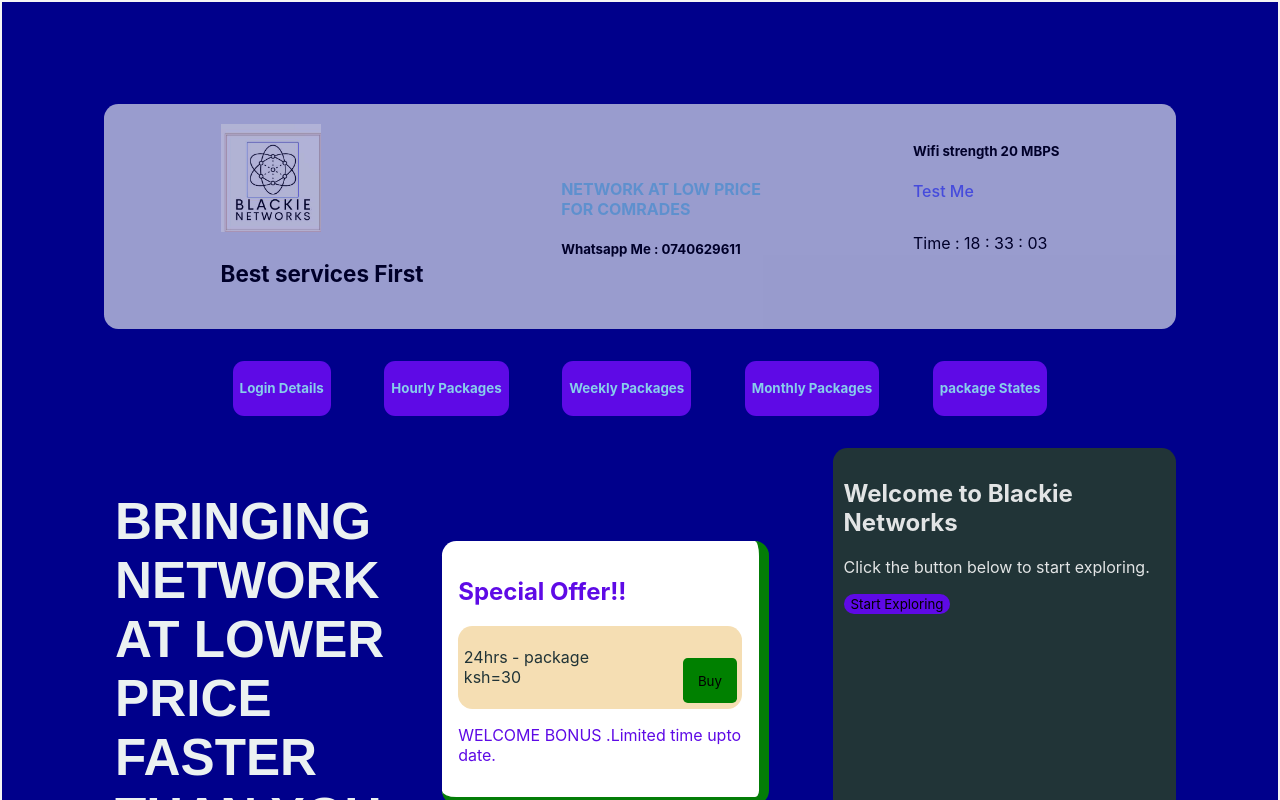
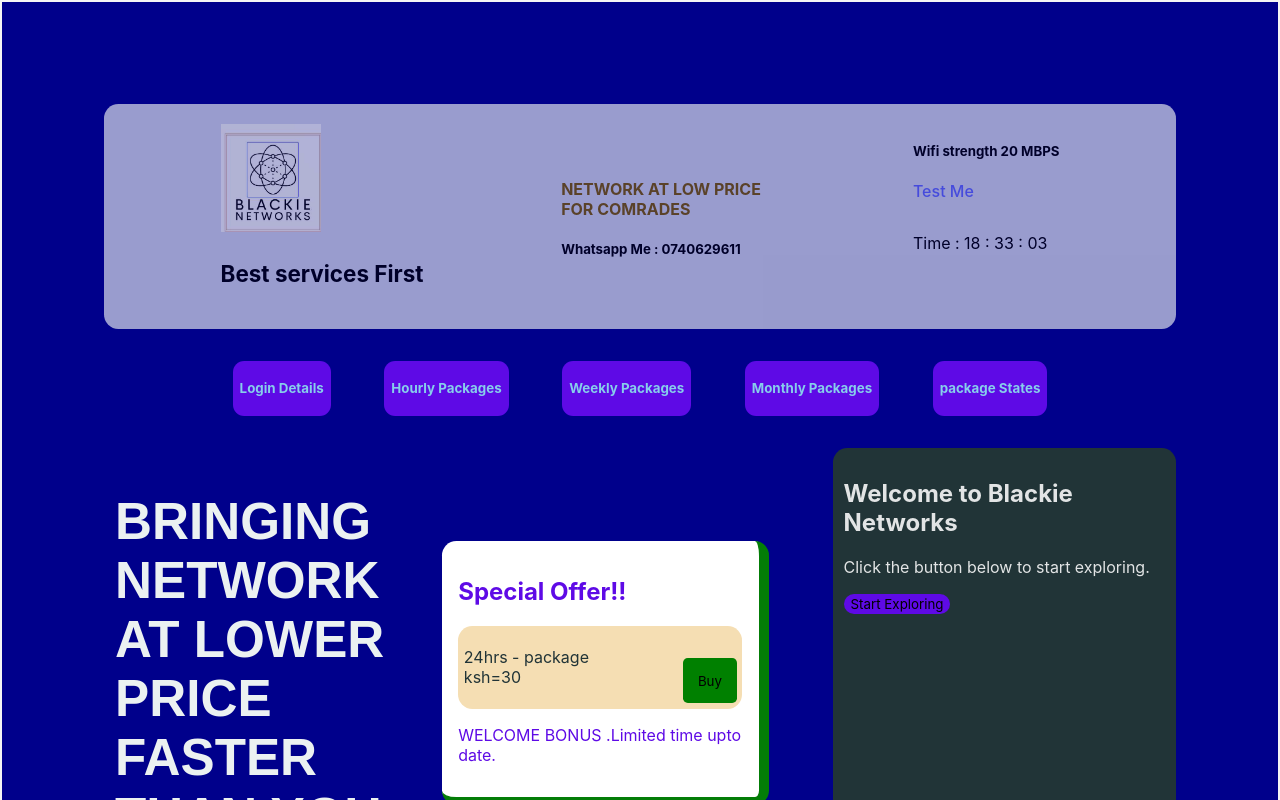
Before and after one commit to Enockay/Blackie-Networks, a React (Vite) app in the folder networks-tech/: page / in a window 1280 px wide. Shown: the top 800 px of the page. Built offline with nearby package versions, Linux system fonts and the light colour scheme.

Commit message:
modifications

```diff
--- a/networks-tech/src/main/user.css
+++ b/networks-tech/src/main/user.css
@@ -26,7 +26,9 @@
     margin-top: 5%;
     max-width: 20%;
 }
-
+.network-head{
+    color: rgb(128, 94, 0);
+}
 h4{
     cursor: pointer;
     transition: transform;
@@ -34,6 +36,7 @@
 }
 h4:hover{
     color: rgb(128, 94, 0);
+
 }
 .main{
     margin-top: 3%;
--- a/networks-tech/src/main/user.jsx
+++ b/networks-tech/src/main/user.jsx
@@ -15,7 +15,7 @@
             <p className='para'><img src= {logo} alt="logo"/>
             <h3>Best services First</h3></p>
             <div className='head1'>
-            <h4 class="">NETWORK AT LOW PRICE FOR COMRADES</h4>
+            <h4 class="network-head">NETWORK AT LOW PRICE FOR COMRADES</h4>
             <h5 className='contact'>Whatsapp Me : 0740629611</h5>
             </div>
             <div class = "advertise">
```
